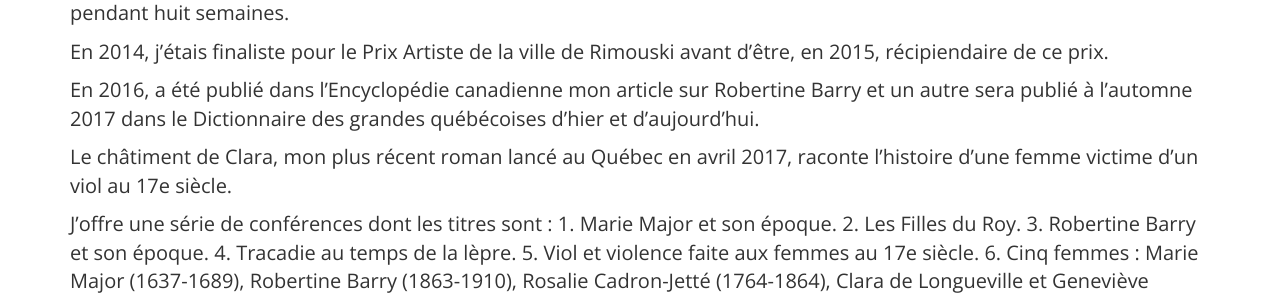
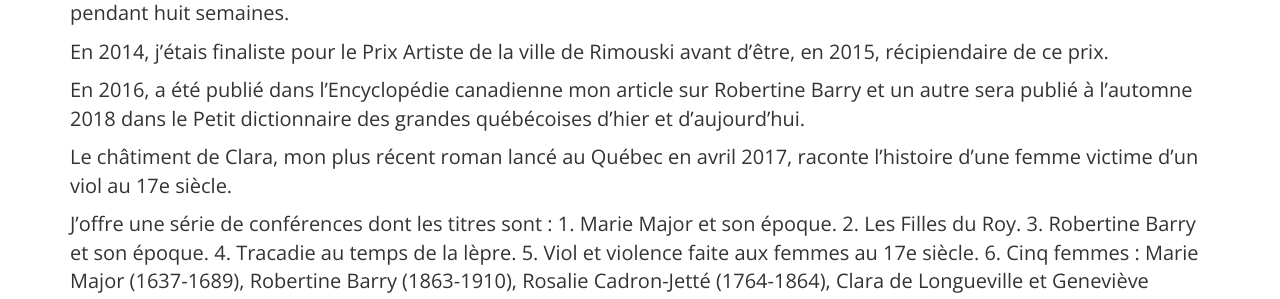
Before and after one commit to serginedesjardins/serginedesjardins.github.io, a Jekyll site: the page built from index.md, in a window 1280 px wide and 1143 px high. Shown: the part 808-1107 px from the top of the window. Built offline with Jekyll 4.4.1, drawn with Linux system fonts in a browser that asks for light colours; nearby versions of some CDN libraries.

Commit message:
date différente publication Dictionnaire

```diff
--- a/index.md
+++ b/index.md
@@ -18,7 +18,7 @@ En 2012, je fus l'une des vingt auteurs choisis par l'UNEQ et l'ACFAS pour rédi
 
 En 2014, j'étais finaliste pour le Prix Artiste de la ville de Rimouski avant d'être, en 2015, récipiendaire de ce prix.
 
-En 2016, a été publié dans l'Encyclopédie canadienne mon article sur Robertine Barry et un autre sera publié à l'automne 2017 dans le Dictionnaire des grandes québécoises d'hier et d'aujourd'hui.
+En 2016, a été publié dans l'Encyclopédie canadienne mon article sur Robertine Barry et un autre sera publié à l'automne 2018 dans le Petit dictionnaire des grandes québécoises d'hier et d'aujourd'hui.
 
 Le châtiment de Clara, mon plus récent roman lancé au Québec en avril 2017, raconte l'histoire d'une femme victime d'un viol au 17e siècle.
 
```
